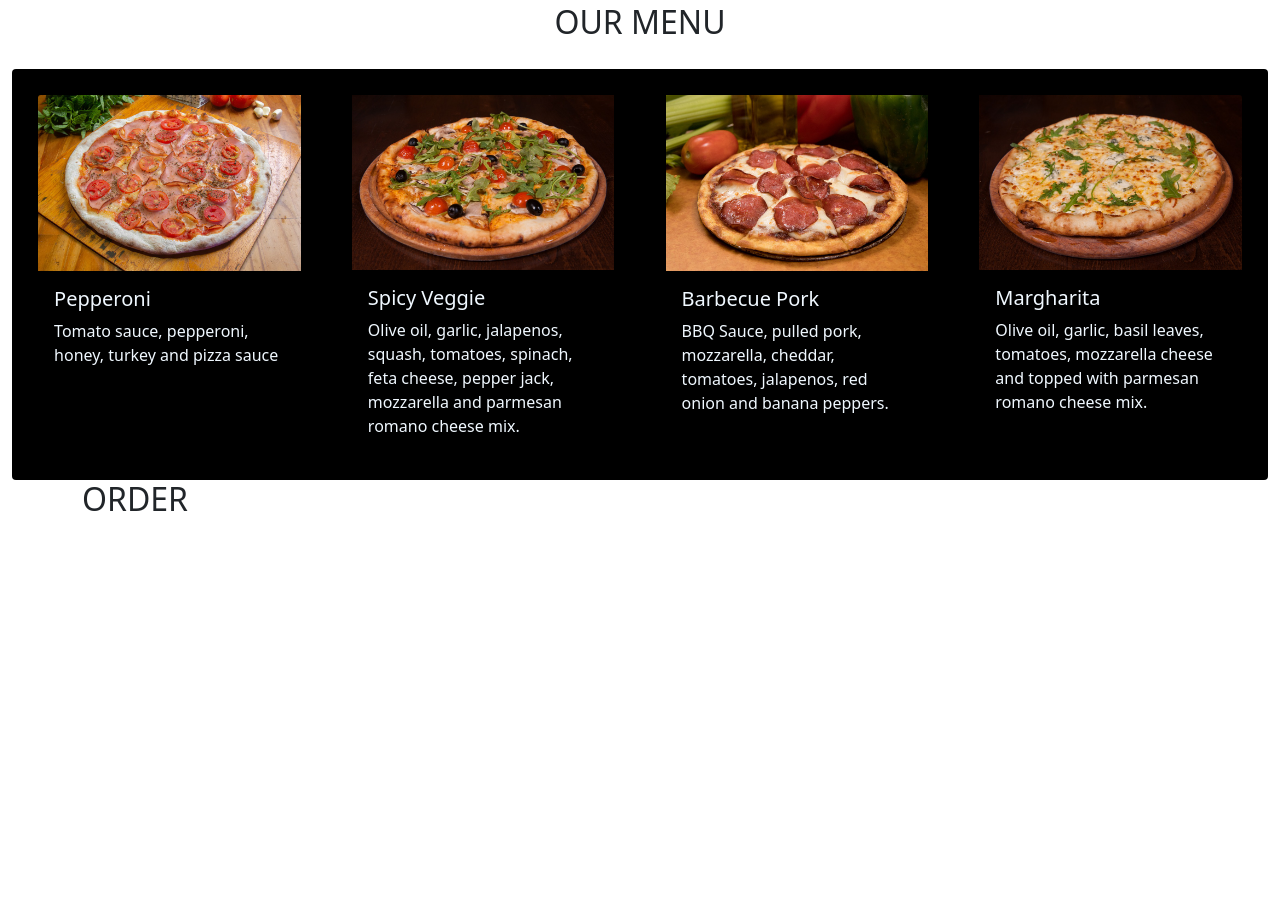
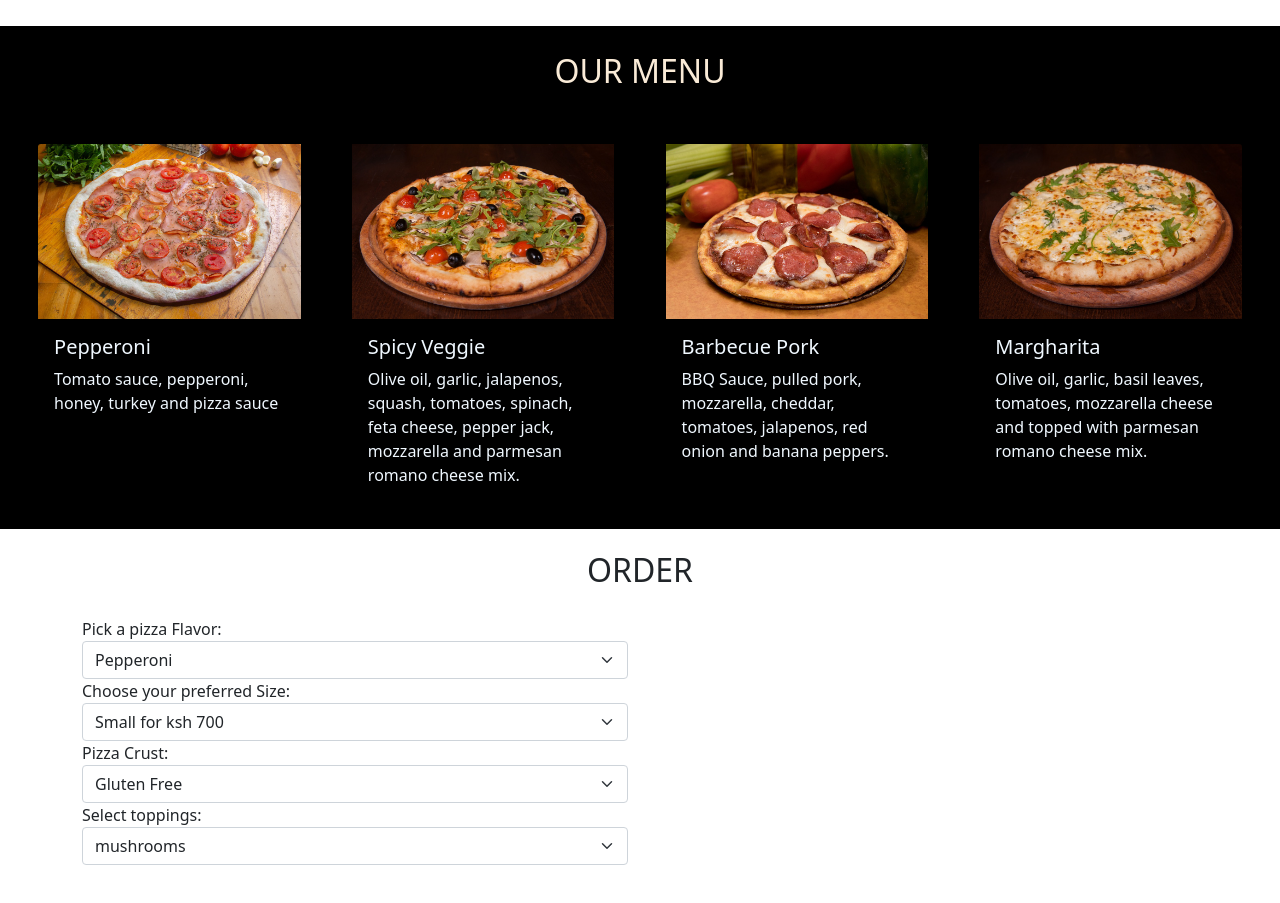
Before and after one commit to lydiah1wachira/Pizza-Pizzeria, a plain HTML site: page index.html in a window 1280 px wide. Shown: the part 1289-2192 px from the top of the page. Before the commit the page ends 1815 px from the top, so only its background shows below. Drawn offline with Linux system fonts and the light colour scheme.

Commit message:
create a form containing the pizza order choices.

```diff
--- a/css/styles.css
+++ b/css/styles.css
@@ -29,12 +29,20 @@
   align-items: center;
   padding:5%
 }
-
+#pizza-gif{
+  justify-content: center;
+}
 .heading2{
+  padding-top: 2%;
   text-align: center;
   padding-bottom: 20px;
 }
-
+#menu{
+  background-color: black;
+}
+#menu h2 {
+  color: antiquewhite;
+}
 .card{
   padding:2%;
   background-color: black;
--- a/index.html
+++ b/index.html
@@ -13,9 +13,8 @@
       <div class="background">
         <div class="blur">
           <div id="intro-section">
-            <h1 class="heading1">WELCOME !</h1>
-            <h1 class="heading1">TO PIZZA PIZZERIA</h1>
-            <p>A TASTE OF HOME MADE PIZZAS</p>
+            <h1 class="heading1">Fat Angry Pete’s pizzeria</h1>
+            <p>IN CRUST WE TRUST</p>
           </div>
         </div>
       </div>
@@ -108,14 +107,46 @@
           </div>
         </div>
       </div>
-      <div class="container" id="order-section">
-        <h2>ORDER</h2>
-        <div class="row">
-          <div class="col-md-6">
-            <form id="orders">
-
-
-            </form>
+      <div class="background">
+        <div class="container" id="order-section">
+          <h2 class="heading2">ORDER</h2>
+          <div class="row">
+            <div class="col-md-6">
+              <form id="orders">
+                <label for="pizza-flavor">Pick a pizza Flavor:</label>
+                <select class="form-select" id="pizza-flavor" required>
+                  <option value="pepperoni">Pepperoni</option>
+                  <option value="margharita">Margharita</option>
+                  <option value="barbeque">Barbeque pork</option>
+                  <option value="spicy veggie">Spicy Veggie</option>
+                  <option value="chicken tikka">Chicken tikka</option>
+                  <option value="bbq beef">Bbq beef</option>
+                </select>
+                <label for="pizza-size">Choose your preferred Size:</label>
+                <select class="form-select" id="pizza-size" required>
+                  <option value="small">Small for ksh 700</option>
+                  <option value="medium">Medium for ksh 900</option>
+                  <option value="large">Large for ksh 1150</option>
+                </select>
+                <label for="pizza-crust">Pizza Crust:</label>
+                <select class="form-select" id="pizza-crust" required>
+                  <option value="gluten free">Gluten Free</option>
+                  <option value="hand tossed">Hand Tossed</option>
+                  <option value="pan">Pan</option>
+                  <option value="stuffed">Stuffed</option>
+                  <option value="thin">Thin</option>
+                </select>
+                <label for="toppings">Select toppings:</label>
+                <select class="form-select" id="toppings" required>
+                  <option value="mushrooms">mushrooms</option>
+                  <option value="onions">Onions</option>
+                  <option value="olives">olives</option>
+                  <option value="parmesan cheese">parmesan cheese</option>
+                  <option value="bacon">Bacon</option>
+                </select>
+              </form>
+            </div>
+            <div class="col-md-6"></div>
           </div>
         </div>
       </div>
```
Also changed, not shown: 1 other file.
